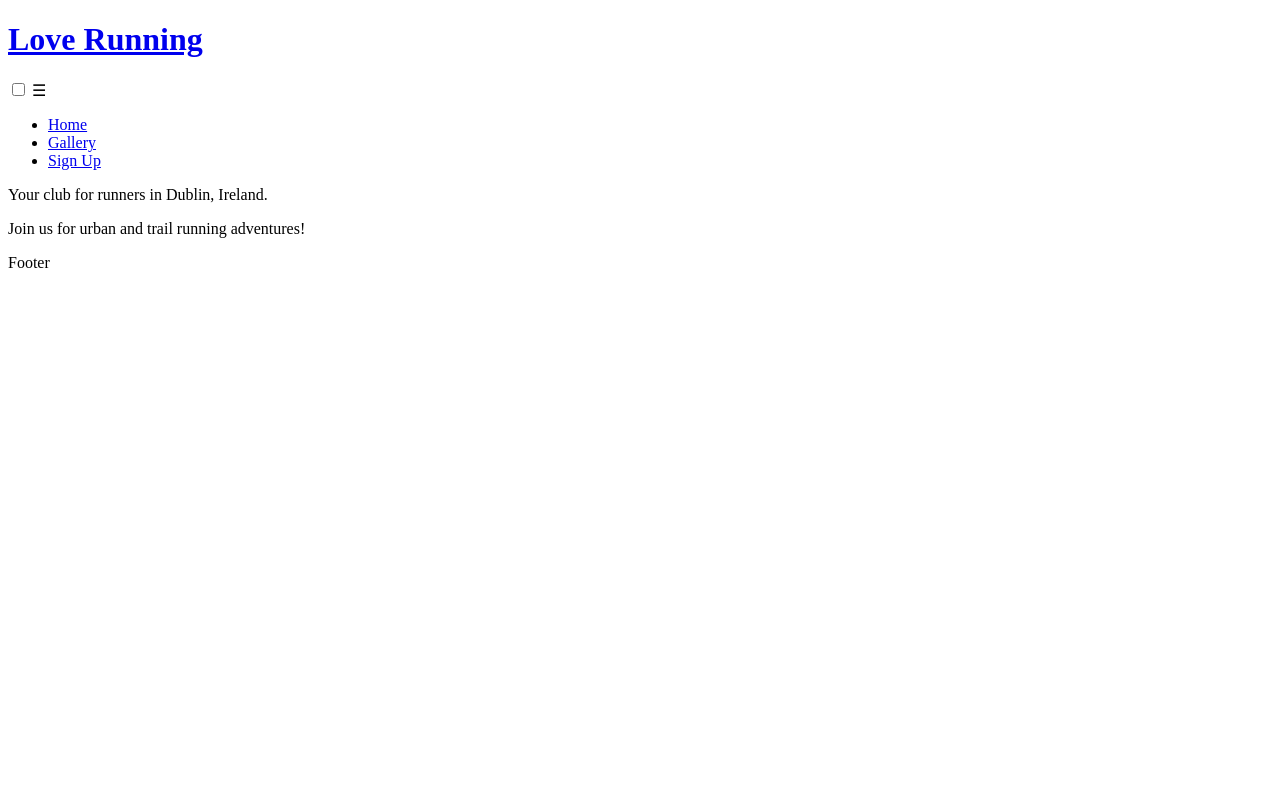
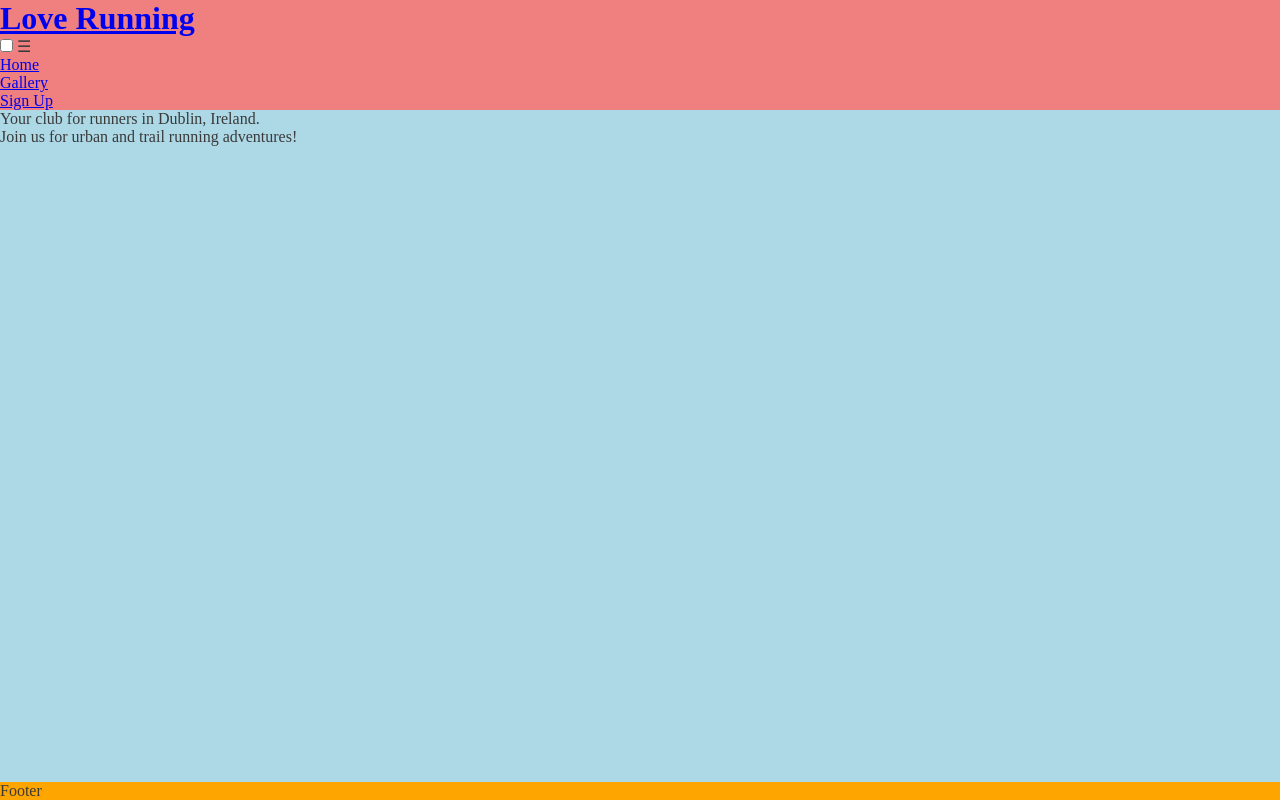
Before and after one commit to Rebeljoka/love-running, a plain HTML site: page index.html in a window 1280 px wide. Drawn offline with Linux system fonts and the light colour scheme.

Commit message:
Add: basic styles for index.css

```diff
--- a/assets/css/index.css
+++ b/assets/css/index.css
@@ -5,3 +5,37 @@
 @import url('https://fonts.googleapis.com/css2?family=Exo:ital,wght@0,100..900;1,100..900&display=swap');
 /* Paragraphs */
 @import url('https://fonts.googleapis.com/css2?family=Maven+Pro:wght@400..900&display=swap');
+
+/* Asterisk wildcard selector to override default styles added by the browser */
+* {
+    padding: 0;
+    margin: 0;
+    box-sizing: border-box;
+}
+
+/* General styles */
+body {
+    min-height: 100vh;
+    display: flex;
+    flex-direction: column;
+    /* Generic project styles */
+    color: #3a3a3a;
+}
+
+
+/* Header */
+header {
+    background-color: lightcoral;
+}
+
+/* Main content */
+main {
+    background-color: lightblue;
+    /* Make main element take up any surplus space to push footer down */
+    flex: 1 0 auto;
+}
+
+/* Footer */
+footer {
+    background-color: orange;
+}
```
Also changed, not shown: index.html (+6 -1 lines).
